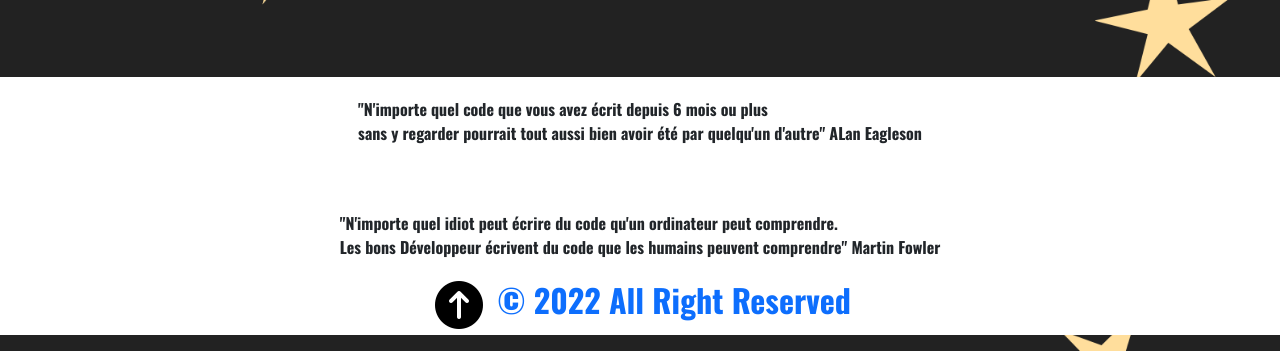
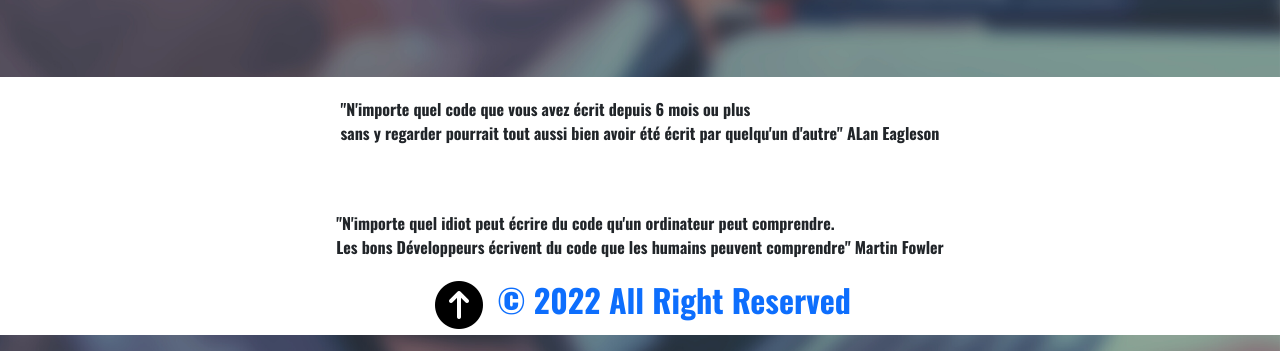
Before and after one commit to Edaly09/Folio, a plain HTML site: page index.html in a window 1280 px wide. Shown: the part 3477-3828 px from the top of the page. Drawn offline with nearby package versions, Linux system fonts and the light colour scheme; a script that the page names is missing.

Commit message:
backround add

```diff
--- a/index.html
+++ b/index.html
@@ -233,7 +233,7 @@
   <section class="sect1">
     <article>
       <p>
-        "N'importe quel code que vous avez écrit depuis 6 mois ou plus <br> sans y regarder pourrait tout aussi bien avoir été par quelqu'un d'autre" <strong>ALan Eagleson</strong>
+        "N'importe quel code que vous avez écrit depuis 6 mois ou plus <br> sans y regarder pourrait tout aussi bien avoir été écrit par quelqu'un d'autre" <strong>ALan Eagleson</strong>
       </p>
     </article>
 
@@ -243,7 +243,7 @@
 
     <article>
       <p>
-        "N'importe quel idiot peut écrire du code qu'un ordinateur peut comprendre. <br> Les bons Développeur écrivent du code que les humains peuvent comprendre" <strong>Martin Fowler</strong>
+        "N'importe quel idiot peut écrire du code qu'un ordinateur peut comprendre. <br> Les bons Développeurs écrivent du code que les humains peuvent comprendre" <strong>Martin Fowler</strong>
       </p>
     </article>
   </section>
--- a/style.css
+++ b/style.css
@@ -78,7 +78,7 @@ background-size: cover;
 
 }
 body{
-  background-image: url("./image/Sans\ titre.png") ;
+  background-image: url("./image/backg.png") ;
   background-repeat: no-repeat;
   background-size: cover;
   background-attachment: fixed;
@@ -104,6 +104,7 @@ font-family: 'Oswald', sans-serif;
 .pcode p{
   color: white;
 font-family: 'Oswald', sans-serif;
+/* position: absolute; */
 
 }
 
@@ -480,8 +481,6 @@ nav a:hover{
 body{
   font-family: 'Oswald', sans-serif;
 
-
-
 }
 
 .bienvenue{
@@ -567,10 +566,8 @@ body{
 }
 section.contact{
   gap: 20px;
-    /* justify-content: center; */
     width: 100%;
     margin-left: 7px;
-    /* margin-right: 30px; */
 
 }
 .logoicone{
@@ -612,26 +609,13 @@ section.compet{
 }
 
 .pcode{
-  width: 100%
+  width: 100%;
   }
 
 .animeFo{
   margin-top: 10px;
 }
-footer{
-  width: 100%;
-  background-color: white;
-  margin-top:60px;
 
-}
-.monfooter{
-  display: flex;
-  margin-top: 100px;
-  color: black;
-  width: 100%;
-
-  gap: 50px;
-}
 .projet{
   display: flex;
   gap: 45px;
```
Also changed, not shown: image/backg.png (added).
